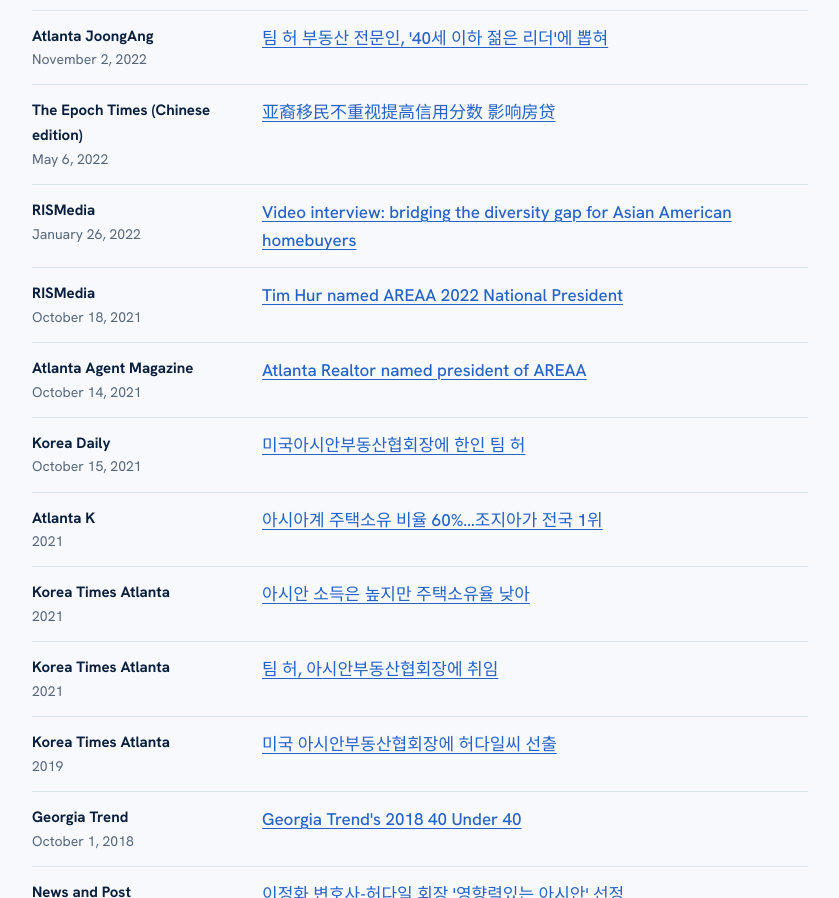
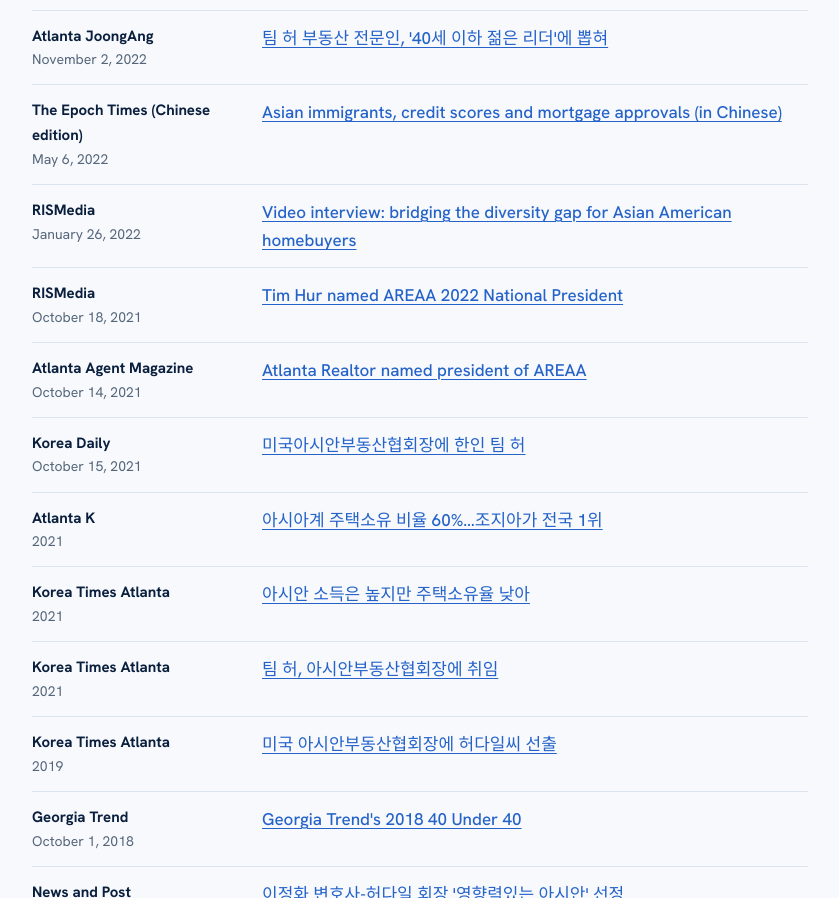
Before and after one commit to pohotech/timhur-site, a plain HTML site: page press/index.html in a window 1280 px wide. Shown: the part 1094-1992 px from the top of the page, without its empty margins (364-1203 px from the left). Drawn offline with Linux system fonts and the light colour scheme.

Commit message:
Press: describe Epoch Times article in English instead of a reconstructed headline
Co-Authored-By: Claude Opus 5.5 <noreply@anthropic.com>
Claude-Session: https://claude.ai/code/session_01RawNjNV4hg6k2u3YuG9bYW

```diff
--- a/press/index.html
+++ b/press/index.html
@@ -80,7 +80,7 @@
         <li><span class="outlet">Atlanta Business Chronicle<small>November 1, 2022</small></span><a href="https://www.bizjournals.com/atlanta/news/2022/11/01/40-under-40-age-39-2022-class.html">40 Under 40: the 2022 class</a></li>
         <li><span class="outlet">Atlanta K<small>2022</small></span><a href="https://atlantak.com/%ED%8C%80-%ED%97%88-areaa-%ED%9A%8C%EC%9E%A5-%EC%B0%A8%EC%84%B8%EB%8C%80-%EB%B9%84%EC%A6%88%EB%8B%88%EC%8A%A4-%EB%A6%AC%EB%8D%94-%EC%84%A0%EC%A0%95/" lang="ko">팀 허 AREAA 회장, 차세대 비즈니스 리더 선정</a></li>
         <li><span class="outlet">Atlanta JoongAng<small>November 2, 2022</small></span><a href="https://www.atlantajoongang.com/48501" lang="ko">팀 허 부동산 전문인, '40세 이하 젊은 리더'에 뽑혀</a></li>
-        <li><span class="outlet">The Epoch Times (Chinese edition)<small>May 6, 2022</small></span><a href="https://www.epochtimes.com/gb/22/5/6/n13728428.htm" lang="zh">亚裔移民不重视提高信用分数 影响房贷</a></li>
+        <li><span class="outlet">The Epoch Times (Chinese edition)<small>May 6, 2022</small></span><a href="https://www.epochtimes.com/gb/22/5/6/n13728428.htm">Asian immigrants, credit scores and mortgage approvals (in Chinese)</a></li>
         <li><span class="outlet">RISMedia<small>January 26, 2022</small></span><a href="https://www.rismedia.com/2022/01/26/bridging-the-diversity-gap-for-asian-american-homebuyers/">Video interview: bridging the diversity gap for Asian American homebuyers</a></li>
         <li><span class="outlet">RISMedia<small>October 18, 2021</small></span><a href="https://www.rismedia.com/2021/10/18/tim-hur-areaa-national-president/">Tim Hur named AREAA 2022 National President</a></li>
         <li><span class="outlet">Atlanta Agent Magazine<small>October 14, 2021</small></span><a href="https://atlantaagentmagazine.com/2021/10/14/atlanta-realtor-named-president-of-areaa/">Atlanta Realtor named president of AREAA</a></li>
```
